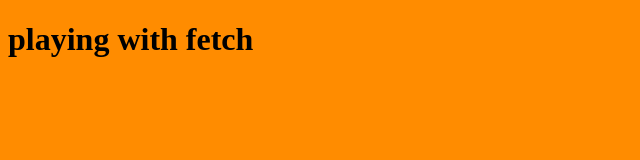
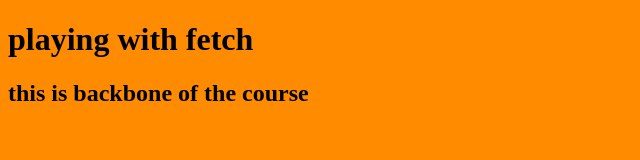
Before and after one commit to anwaridris7/opkeapp, a plain HTML site: page index.html in a window 1280 px wide. Shown: the whole page, without its empty margins (0-640 px from the left). Drawn offline with Linux system fonts and the light colour scheme; no server answers.

Commit message:
hard to understand this fetching things

```diff
--- a/index.html
+++ b/index.html
@@ -9,6 +9,7 @@
 </head>
 <body>
     <h1>playing with fetch </h1>
+    <h2>this is backbone of the course</h2>
     <div class="pokemon"></div>
    <script src="code.js"></script>
 </body>
```
